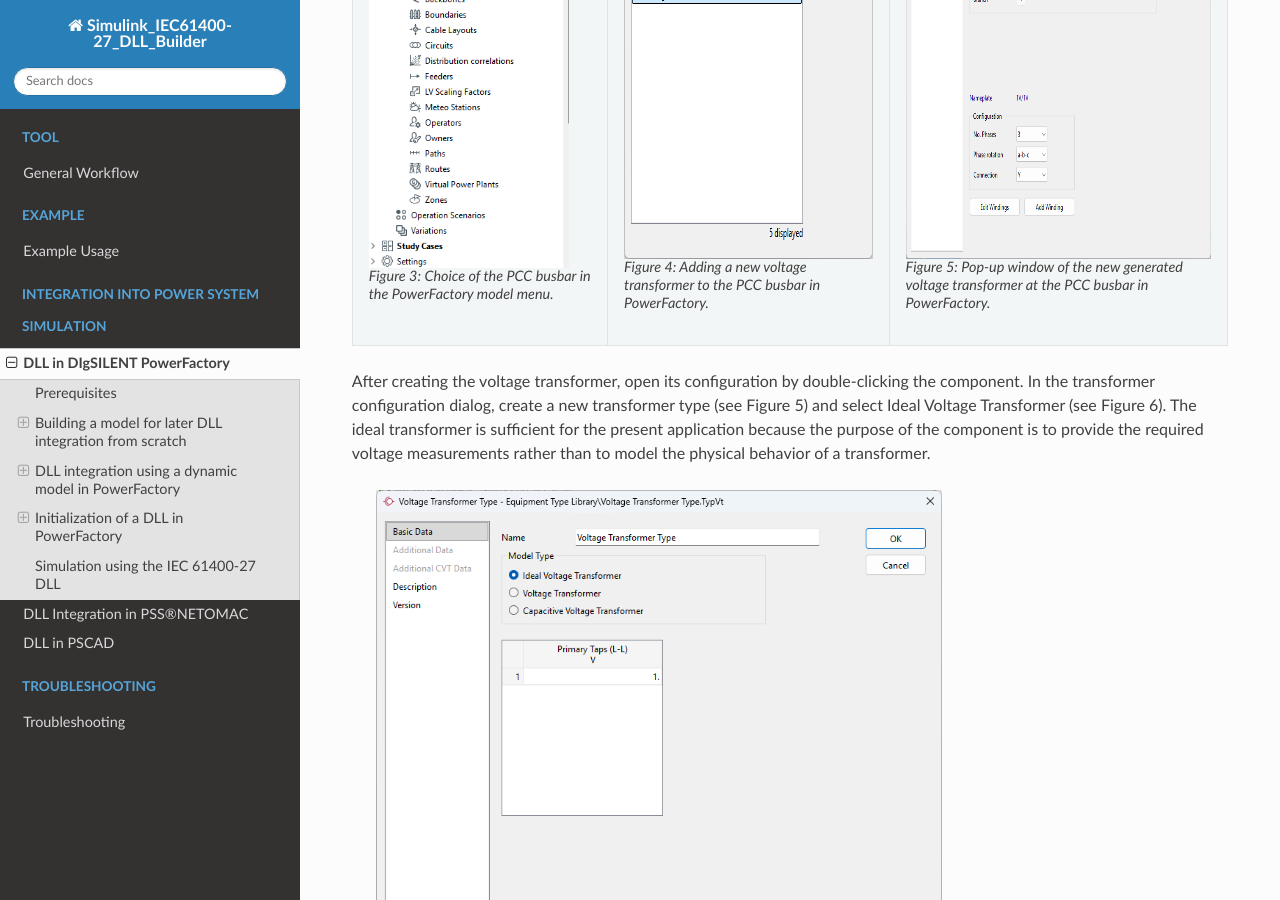
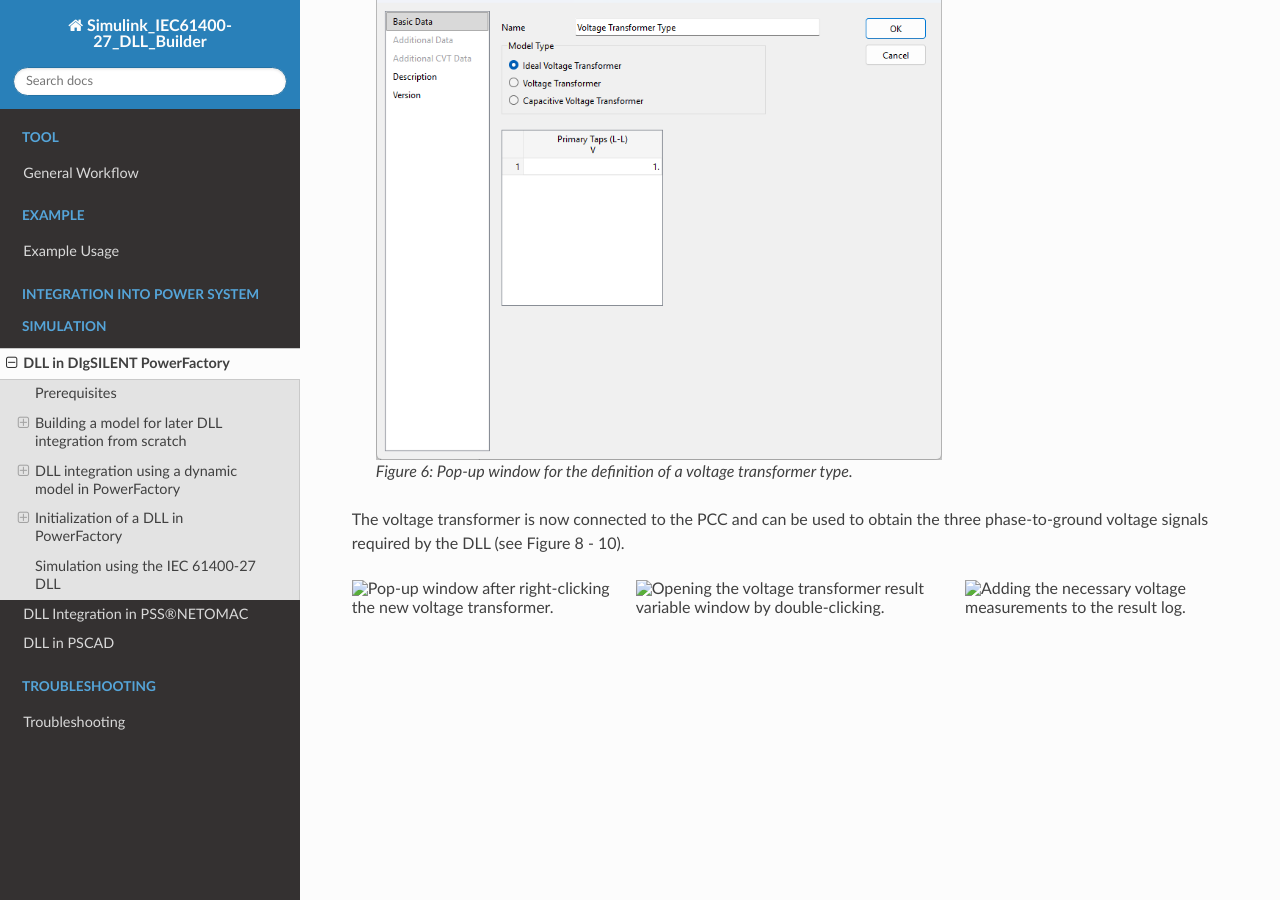
Before and after one commit to Institute-of-Electrical-Energy-Systems/SIMULINK_DLL_Builder, a Sphinx documentation site: the page built from docs/DLL_in_PF.rst, in a window 1280 px wide and 900 px high, scrolled down 2971 px. Built offline with Sphinx 7.4.7 and the Read the Docs theme 3.1.0, drawn with Linux system fonts in a browser that asks for light colours; formulas are drawn with MathJax 3.

Commit message:
Update DLL_in_PF.rst

```diff
--- a/docs/DLL_in_PF.rst
+++ b/docs/DLL_in_PF.rst
@@ -101,19 +101,19 @@
 
    * - ..  figure:: ./images/PowerFactory/PCCPowerFactory.png
             :alt: Choice of the PCC busbar in the PowerFactory model menu.
-            :height: 30em
+            :height: 20vh
 
             Figure 3: Choice of the PCC busbar in the PowerFactory model menu.
 
      - ..  figure:: ./images/PowerFactory/VT_PowerFactory.png
             :alt: Adding a new voltage transformer to the PCC busbar in PowerFactory.
-            :height: 30em
+            :height: 20vh
 
             Figure 4: Adding a new voltage transformer to the PCC busbar in PowerFactory.
 
      - ..  figure:: ./images/PowerFactory/VT_PowerFactory2.png
             :alt: Pop-up window of the new generated voltage transformer at the PCC busbar in PowerFactory.
-            :height: 30em
+            :height: 20vh
 
             Figure 5: Pop-up window of the new generated voltage transformer at the PCC busbar in PowerFactory.
 
```
